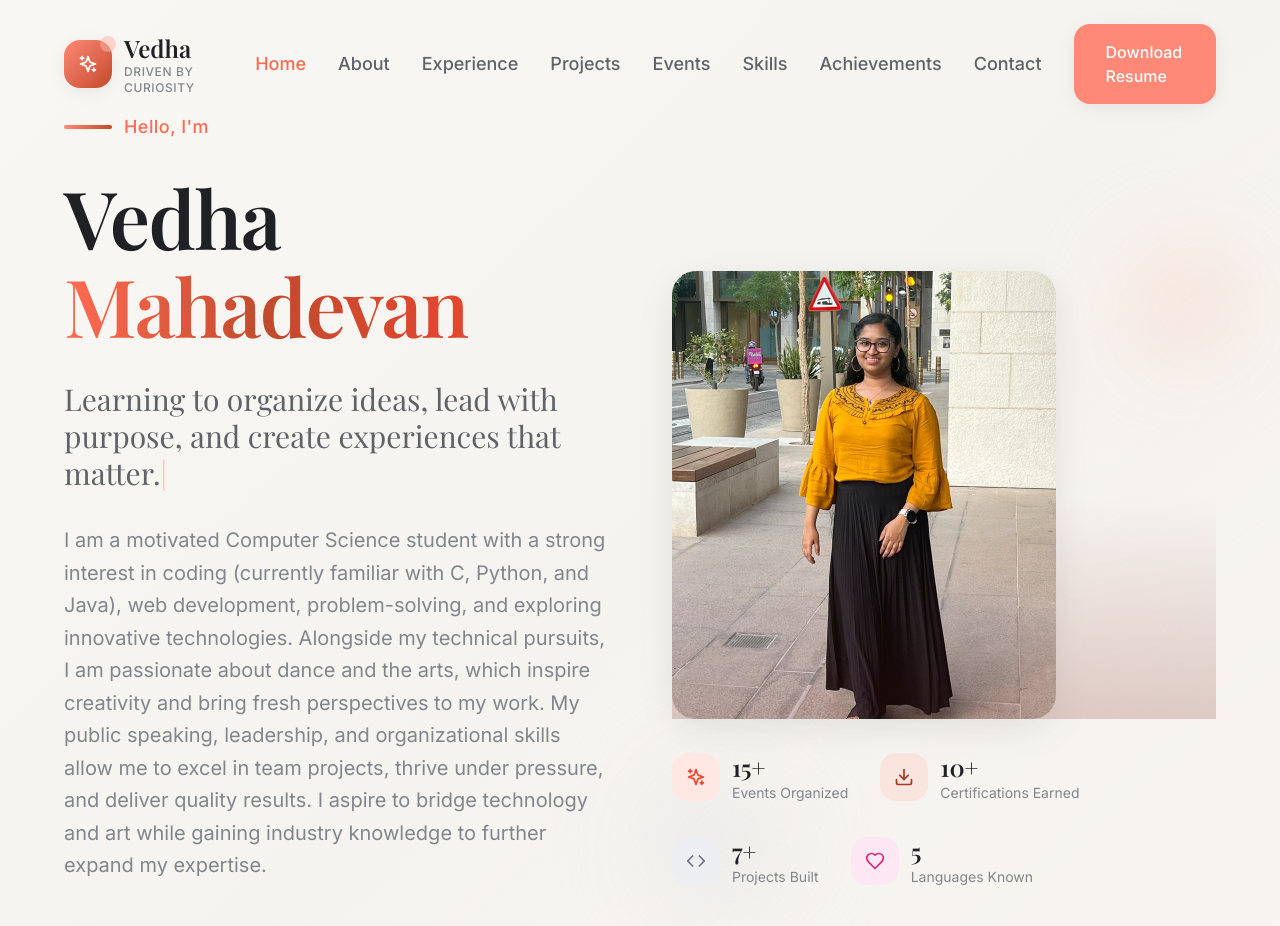
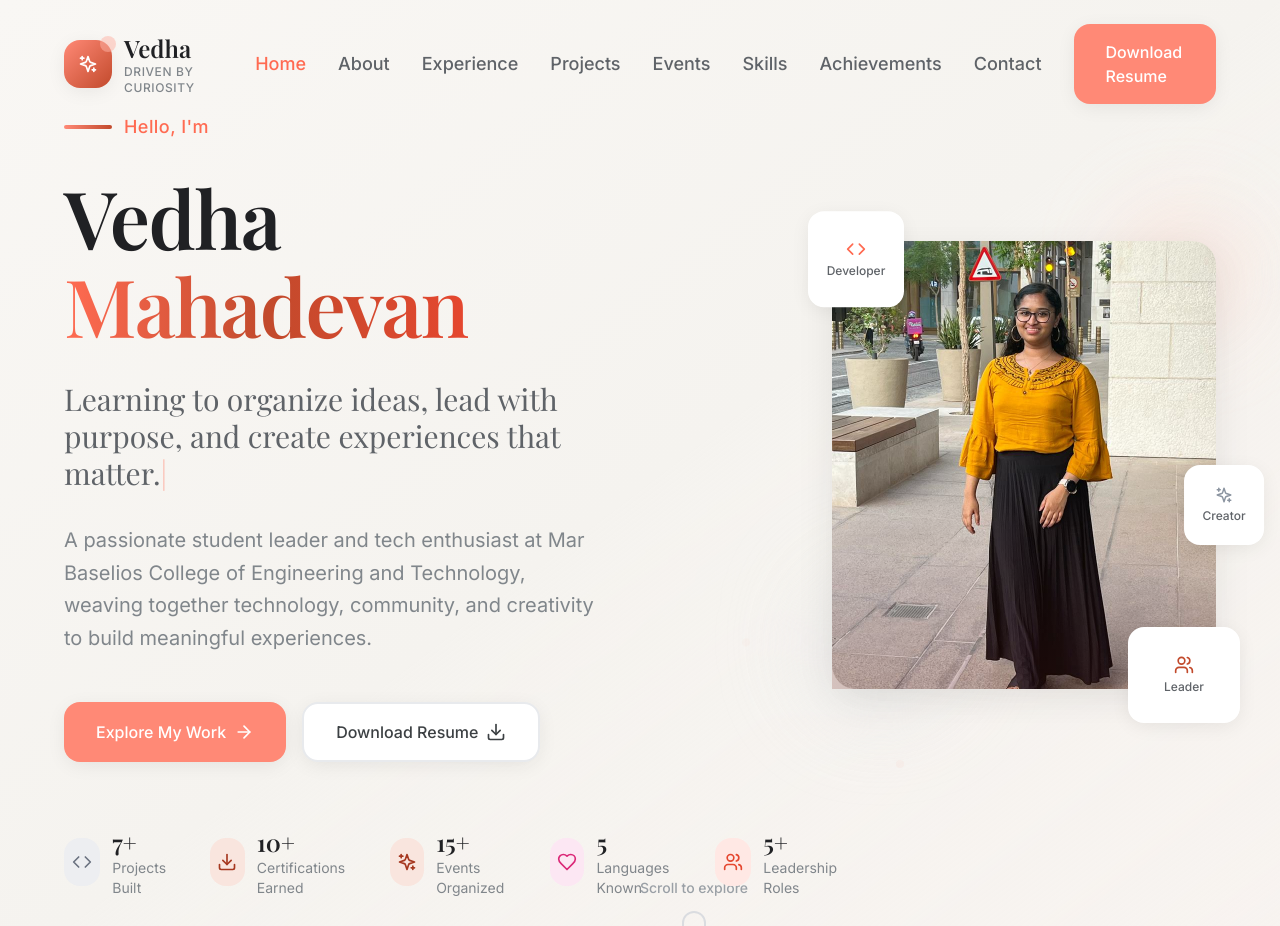
Before and after one commit to Vedha17Mahadevan/Portfolio_Webdev_Mulearn, a React (Vite) app: page / in a window 1280 px wide. Shown: the top 926 px of the page. Built offline with nearby package versions, Linux system fonts and the light colour scheme.

Commit message:
Stats Update

```diff
--- a/src/components/Hero.tsx
+++ b/src/components/Hero.tsx
@@ -84,7 +84,8 @@ const Hero: React.FC = () => {
               transition={{ delay: 1.2 }}
               className="text-xl text-ink-600 leading-relaxed max-w-2xl text-pretty"
             >
-              I am a motivated Computer Science student with a strong interest in coding (currently familiar with  C, Python, and Java), web development,  problem-solving, and exploring innovative technologies. Alongside my technical pursuits, I am passionate about dance and the arts, which inspire creativity and bring fresh perspectives to my work. My public speaking, leadership, and organizational skills allow me to excel in team projects, thrive under pressure, and deliver quality results. I aspire to bridge technology and art while gaining industry knowledge to further expand my expertise.
+              A passionate student leader and tech enthusiast at Mar Baselios College of Engineering and Technology,
+              weaving together technology, community, and creativity to build meaningful experiences.
             </motion.p>
 
             {/* Action Buttons */}
@@ -124,15 +125,25 @@ const Hero: React.FC = () => {
               transition={{ delay: 1.6 }}
               className="flex flex-nowrap gap-8 pt-8"
             >
-              <div className="flex items-center space-x-3">
-                <div className="w-12 h-12 bg-coral-100 rounded-2xl flex items-center justify-center">
-                  <Users className="text-coral-600" size={20} />
+                <div className="flex items-center space-x-3">
+                <div className="w-12 h-12 bg-grayblue-100 rounded-2xl flex items-center justify-center">
+                  <Code className="text-grayblue-600" size={20} />
                 </div>
                 <div>
-                  <div className="text-2xl font-serif font-semibold text-ink-900">60+</div>
-                  <div className="text-sm text-ink-600">Developers Mentored</div>
+                  <div className="text-2xl font-serif font-semibold text-ink-900">7+</div>
+                  <div className="text-sm text-ink-600">Projects Built</div>
                 </div>
               </div>
+
+               <div className="flex items-center space-x-3">
+              <div className="w-12 h-12 bg-burnt-100 rounded-2xl flex items-center justify-center">
+                <Download className="text-burnt-600" size={20} />
+              </div>
+              <div>
+                <div className="text-2xl font-serif font-semibold text-ink-900">10+</div>
+                <div className="text-sm text-ink-600">Certifications Earned</div>
+              </div>
+            </div>
 
               <div className="flex items-center space-x-3">
                 <div className="w-12 h-12 bg-burnt-100 rounded-2xl flex items-center justify-center">
@@ -144,9 +155,19 @@ const Hero: React.FC = () => {
                 </div>
               </div>
 
+                <div className="flex items-center space-x-3">
+                <div className="w-12 h-12 bg-pink-100 rounded-2xl flex items-center justify-center">
+                  <Heart className="text-pink-600" size={20} />
+                </div>
+                <div>
+                  <div className="text-2xl font-serif font-semibold text-ink-900">5</div>
+                  <div className="text-sm text-ink-600">Languages Known</div>
+                </div>
+              </div>
+
               <div className="flex items-center space-x-3">
-                <div className="w-12 h-12 bg-grayblue-100 rounded-2xl flex items-center justify-center">
-                  <Heart className="text-grayblue-600" size={20} />
+                <div className="w-12 h-12 bg-coral-100 rounded-2xl flex items-center justify-center">
+                  <Users className="text-coral-600" size={20} />
                 </div>
                 <div>
                   <div className="text-2xl font-serif font-semibold text-ink-900">5+</div>
@@ -176,54 +197,39 @@ const Hero: React.FC = () => {
                 </div>
               </div>
 
-             {/* Stats */}
+              {/* Floating Elements */}
               <motion.div
-                initial={{ opacity: 0, y: 20 }}
-                animate={{ opacity: 1, y: 0 }}
-                transition={{ delay: 1.6 }}
-                className="flex flex-wrap gap-8 pt-8"
+                className="absolute -top-6 -left-6 w-24 h-24 bg-white rounded-2xl shadow-soft flex items-center justify-center z-20"
+                animate={{ y: [0, -10, 0] }}
+                transition={{ duration: 4, repeat: Infinity, ease: "easeInOut" }}
               >
-                <div className="flex items-center space-x-3">
-                  <div className="w-12 h-12 bg-coral-100 rounded-2xl flex items-center justify-center">
-                    <Sparkles className="text-coral-600" size={20} />
-                  </div>
-                  <div>
-                    <div className="text-2xl font-serif font-semibold text-ink-900">15+</div>
-                    <div className="text-sm text-ink-600">Events Organized</div>
-                  </div>
-                </div>
-
-                <div className="flex items-center space-x-3">
-                  <div className="w-12 h-12 bg-burnt-100 rounded-2xl flex items-center justify-center">
-                    <Download className="text-burnt-600" size={20} />
-                  </div>
-                  <div>
-                    <div className="text-2xl font-serif font-semibold text-ink-900">10+</div>
-                    <div className="text-sm text-ink-600">Certifications Earned</div>
-                  </div>
-                </div>
-
-                <div className="flex items-center space-x-3">
-                  <div className="w-12 h-12 bg-grayblue-100 rounded-2xl flex items-center justify-center">
-                    <Code className="text-grayblue-600" size={20} />
-                  </div>
-                  <div>
-                    <div className="text-2xl font-serif font-semibold text-ink-900">7+</div>
-                    <div className="text-sm text-ink-600">Projects Built</div>
-                  </div>
-                </div>
-
-                <div className="flex items-center space-x-3">
-                  <div className="w-12 h-12 bg-pink-100 rounded-2xl flex items-center justify-center">
-                    <Heart className="text-pink-600" size={20} />
-                  </div>
-                  <div>
-                    <div className="text-2xl font-serif font-semibold text-ink-900">5</div>
-                    <div className="text-sm text-ink-600">Languages Known</div>
-                  </div>
+                <div className="text-center">
+                  <Code className="text-coral-500 mx-auto mb-1" size={20} />
+                  <div className="text-xs font-medium text-ink-700">Developer</div>
                 </div>
               </motion.div>
 
+              <motion.div
+                className="absolute -bottom-6 -right-6 w-28 h-24 bg-white rounded-2xl shadow-soft flex items-center justify-center z-20"
+                animate={{ y: [0, 10, 0] }}
+                transition={{ duration: 4, repeat: Infinity, ease: "easeInOut", delay: 1 }}
+              >
+                <div className="text-center">
+                  <Users className="text-burnt-500 mx-auto mb-1" size={20} />
+                  <div className="text-xs font-medium text-ink-700">Leader</div>
+                </div>
+              </motion.div>
+
+              <motion.div
+                className="absolute top-1/2 -right-12 w-20 h-20 bg-white rounded-2xl shadow-soft flex items-center justify-center z-20"
+                animate={{ x: [0, 10, 0] }}
+                transition={{ duration: 5, repeat: Infinity, ease: "easeInOut", delay: 2 }}
+              >
+                <div className="text-center">
+                  <Sparkles className="text-grayblue-500 mx-auto mb-1" size={18} />
+                  <div className="text-xs font-medium text-ink-700">Creator</div>
+                </div>
+              </motion.div>
 
               {/* Background Decoration */}
               <div className="absolute -top-8 -right-8 w-32 h-32 bg-gradient-to-br from-coral-200/40 to-burnt-200/30 rounded-full blur-2xl -z-10"></div>
```
